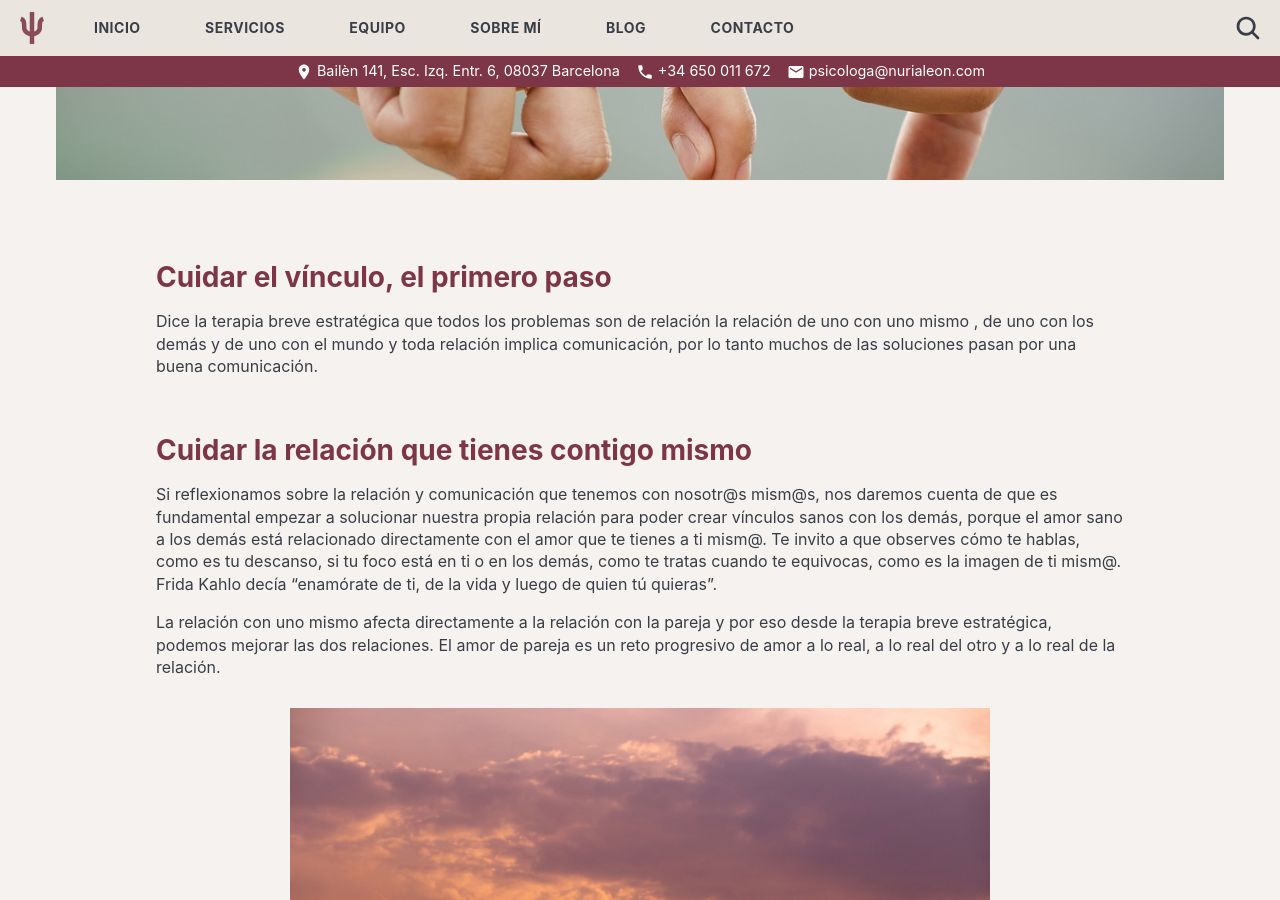
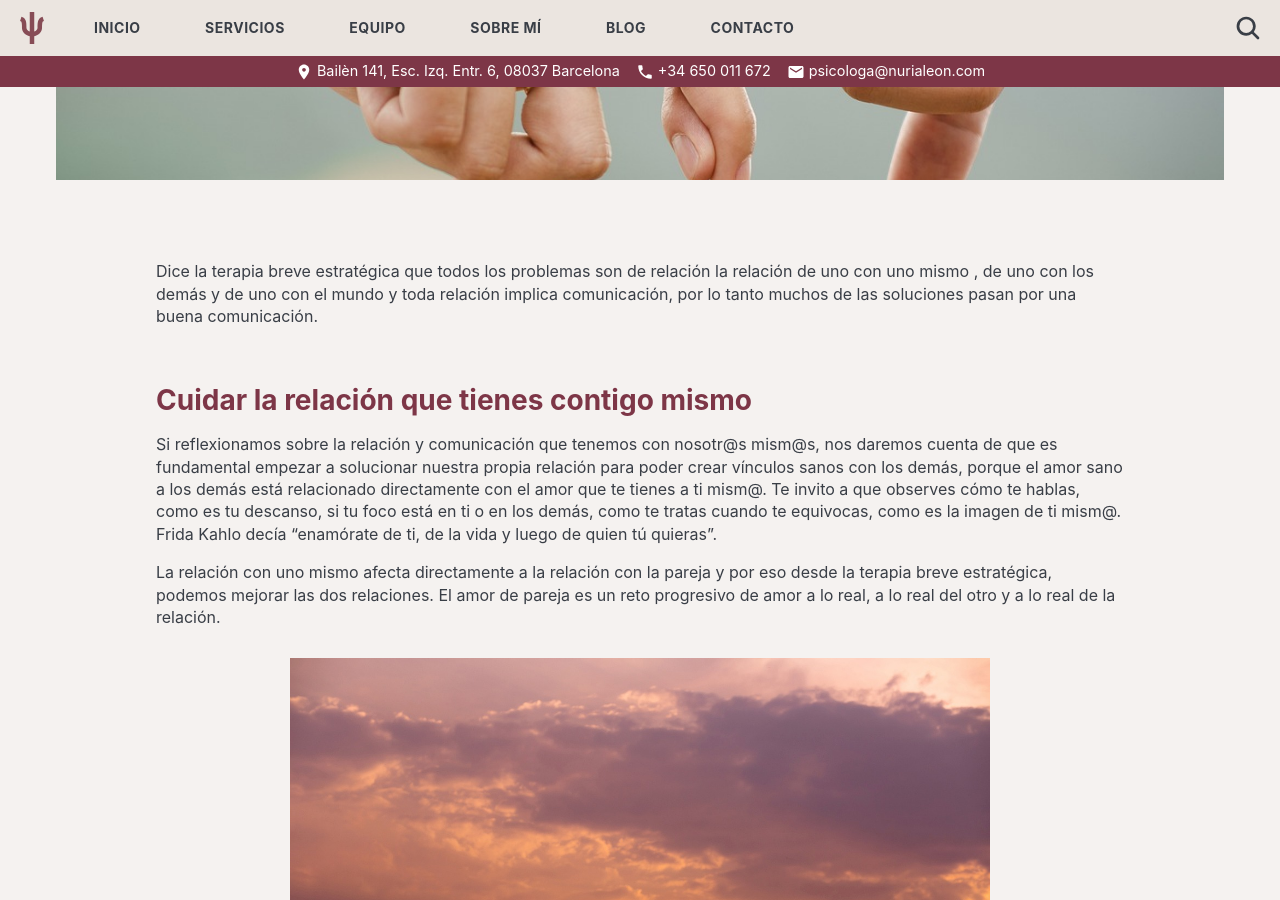
Before and after one commit to nurialeonsallent/nurialeon.com, a Jekyll site: the page built from _posts/2021-01-01-crecer-en-pareja-consejos.markdown, in a window 1280 px wide and 900 px high, scrolled down 557 px. Built offline with Jekyll 4.4.1, drawn with Linux system fonts in a browser that asks for light colours.

Commit message:
subtitol

```diff
--- a/_posts/2021-01-01-crecer-en-pareja-consejos.markdown
+++ b/_posts/2021-01-01-crecer-en-pareja-consejos.markdown
@@ -1,7 +1,7 @@
 ---
 layout: post
 title: "Consejos principales para crecer en pareja"
-subtitle: "Cuidar el vínculo, el primero paso"
+subtitle:
 date: 2024-01-23 00:00:00 +0
 image: imagen_pareja.jpg
 # tags: ansiedad estres
```
